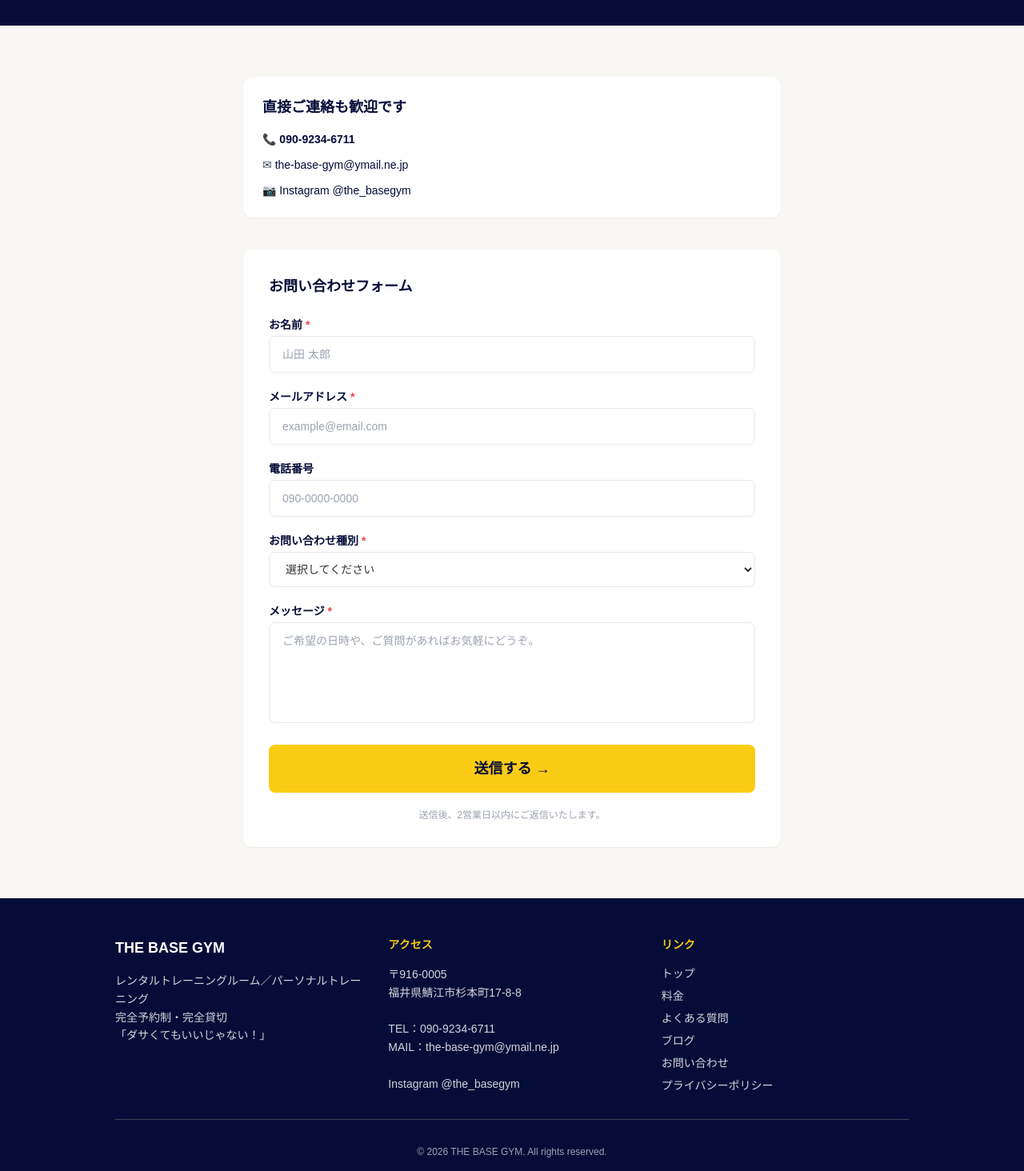
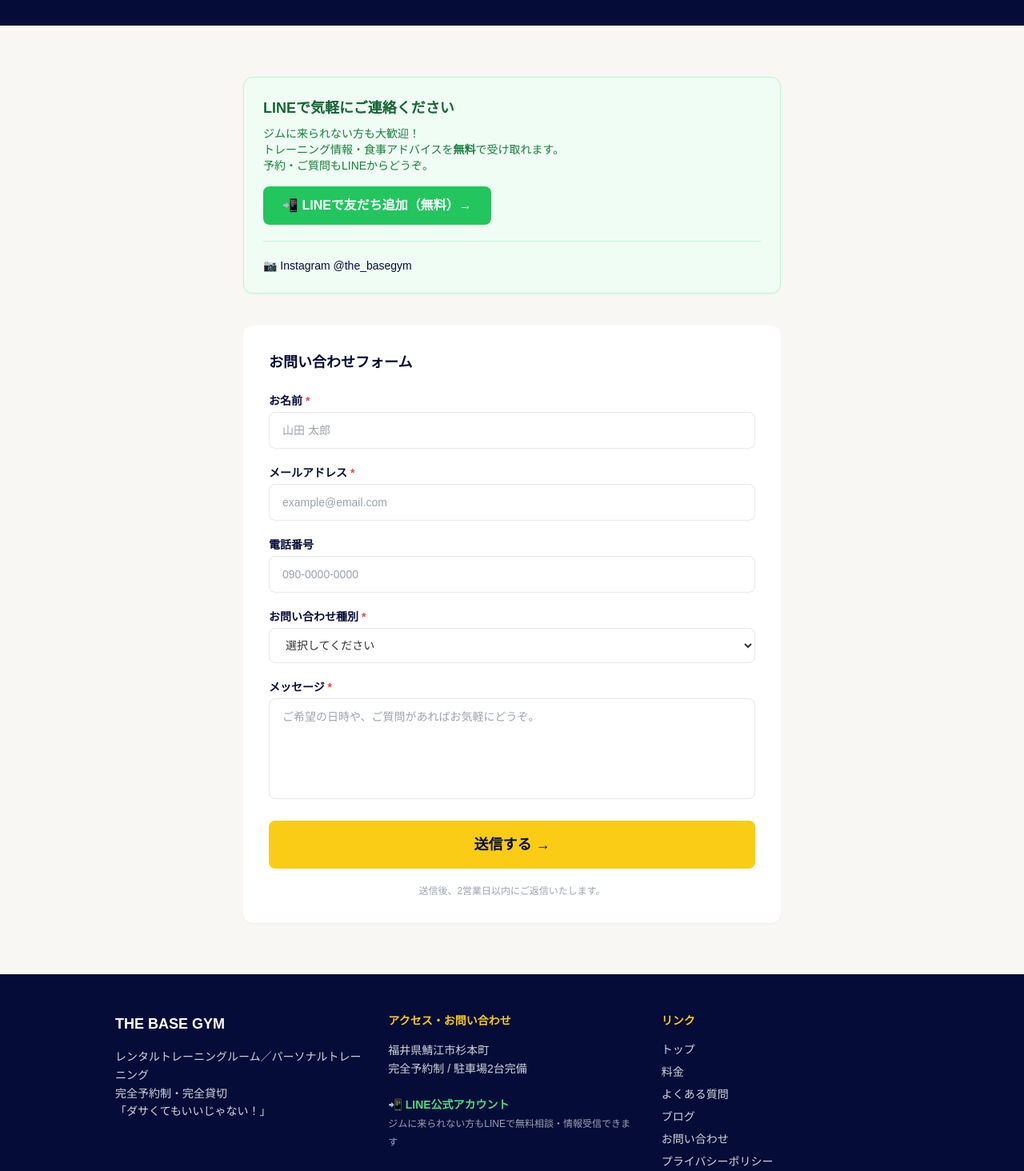
Before and after one commit to b-suke0/thebase-gym-site, a Next.js app: page /contact in a window 1280 px wide. Shown: the part 260-1724 px from the top of the page at 80% size. Built offline with nearby package versions, Linux system fonts and the light colour scheme.

Commit message:
Remove address details; add LINE official account as primary contact

```diff
--- a/app/contact/page.tsx
+++ b/app/contact/page.tsx
@@ -40,21 +40,22 @@ export default function ContactPage() {
       <section className="py-16 px-4 bg-[#f9f7f4]">
         <div className="max-w-2xl mx-auto">
           {/* Direct contact */}
-          <div className="bg-white rounded-xl p-6 shadow-sm mb-10">
-            <h2 className="text-lg font-bold text-navy mb-4">直接ご連絡も歓迎です</h2>
-            <div className="space-y-3 text-sm text-gray-700">
-              <p>
-                📞{' '}
-                <a href="tel:090-9234-6711" className="font-bold text-navy hover:underline">
-                  090-9234-6711
-                </a>
-              </p>
-              <p>
-                ✉{' '}
-                <a href="mailto:the-base-gym@ymail.ne.jp" className="text-navy hover:underline">
-                  the-base-gym@ymail.ne.jp
-                </a>
-              </p>
+          <div className="bg-green-50 border border-green-200 rounded-xl p-6 shadow-sm mb-10">
+            <h2 className="text-lg font-bold text-green-800 mb-2">LINEで気軽にご連絡ください</h2>
+            <p className="text-sm text-green-700 mb-4">
+              ジムに来られない方も大歓迎！<br />
+              トレーニング情報・食事アドバイスを<span className="font-bold">無料</span>で受け取れます。<br />
+              予約・ご質問もLINEからどうぞ。
+            </p>
+            <a
+              href="https://lin.ee/xVgylZJ"
+              target="_blank"
+              rel="noopener noreferrer"
+              className="inline-block bg-green-500 text-white px-6 py-3 rounded-lg font-bold text-base hover:bg-green-600 transition"
+            >
+              📲 LINEで友だち追加（無料）→
+            </a>
+            <div className="mt-5 pt-5 border-t border-green-200 space-y-2 text-sm text-gray-600">
               <p>
                 📷{' '}
                 <a
--- a/app/page.tsx
+++ b/app/page.tsx
@@ -118,14 +118,20 @@ export default function Home() {
             <div>
               <address className="not-italic text-gray-700 leading-relaxed">
                 <p className="font-bold text-lg text-navy mb-4">THE BASE GYM</p>
-                <p>〒916-0005<br />福井県鯖江市杉本町17-8-8</p>
-                <p className="mt-3">
-                  📞 <a href="tel:090-9234-6711" className="text-navy font-bold hover:underline">090-9234-6711</a>
-                </p>
-                <p className="mt-1">
-                  ✉ <a href="mailto:the-base-gym@ymail.ne.jp" className="text-navy hover:underline">the-base-gym@ymail.ne.jp</a>
-                </p>
+                <p>福井県鯖江市杉本町</p>
                 <p className="mt-3 text-sm text-gray-500">完全予約制 / 駐車場2台完備</p>
+                <div className="mt-4 bg-green-50 border border-green-200 rounded-lg px-4 py-3">
+                  <p className="text-sm font-bold text-green-800 mb-1">📲 LINE公式アカウント（無料）</p>
+                  <p className="text-xs text-green-700 mb-2">ジムに来られない方も、トレーニング情報・食事アドバイスを無料で受け取れます</p>
+                  <a
+                    href="https://lin.ee/xVgylZJ"
+                    target="_blank"
+                    rel="noopener noreferrer"
+                    className="inline-block bg-green-500 text-white px-4 py-2 rounded font-bold text-sm hover:bg-green-600 transition"
+                  >
+                    LINEで友だち追加 →
+                  </a>
+                </div>
               </address>
               <div className="mt-6 flex gap-3">
                 <Link
@@ -135,7 +141,7 @@ export default function Home() {
                   予約・お問い合わせ
                 </Link>
                 <a
-                  href="https://www.google.com/maps?q=福井県鯖江市杉本町17-8-8"
+                  href="https://www.google.com/maps?q=福井県鯖江市杉本町"
                   target="_blank"
                   rel="noopener noreferrer"
                   className="border border-navy text-navy px-6 py-3 rounded font-bold hover:bg-gray-50 transition text-sm"
--- a/components/Footer.tsx
+++ b/components/Footer.tsx
@@ -17,13 +17,20 @@ export default function Footer() {
 
           {/* Access */}
           <div>
-            <h3 className="text-sm font-bold mb-4 text-yellow-400">アクセス</h3>
+            <h3 className="text-sm font-bold mb-4 text-yellow-400">アクセス・お問い合わせ</h3>
             <address className="not-italic text-sm text-gray-300 leading-relaxed">
-              〒916-0005<br />
-              福井県鯖江市杉本町17-8-8<br />
+              福井県鯖江市杉本町<br />
+              完全予約制 / 駐車場2台完備<br />
               <br />
-              TEL：<a href="tel:090-9234-6711" className="hover:text-yellow-300">090-9234-6711</a><br />
-              MAIL：<a href="mailto:the-base-gym@ymail.ne.jp" className="hover:text-yellow-300">the-base-gym@ymail.ne.jp</a><br />
+              <a
+                href="https://lin.ee/xVgylZJ"
+                target="_blank"
+                rel="noopener noreferrer"
+                className="inline-flex items-center gap-1 text-green-400 hover:text-green-300 font-bold"
+              >
+                📲 LINE公式アカウント
+              </a><br />
+              <span className="text-xs text-gray-400">ジムに来られない方もLINEで無料相談・情報受信できます</span><br />
               <br />
               <a
                 href="https://www.instagram.com/the_basegym/"
```
